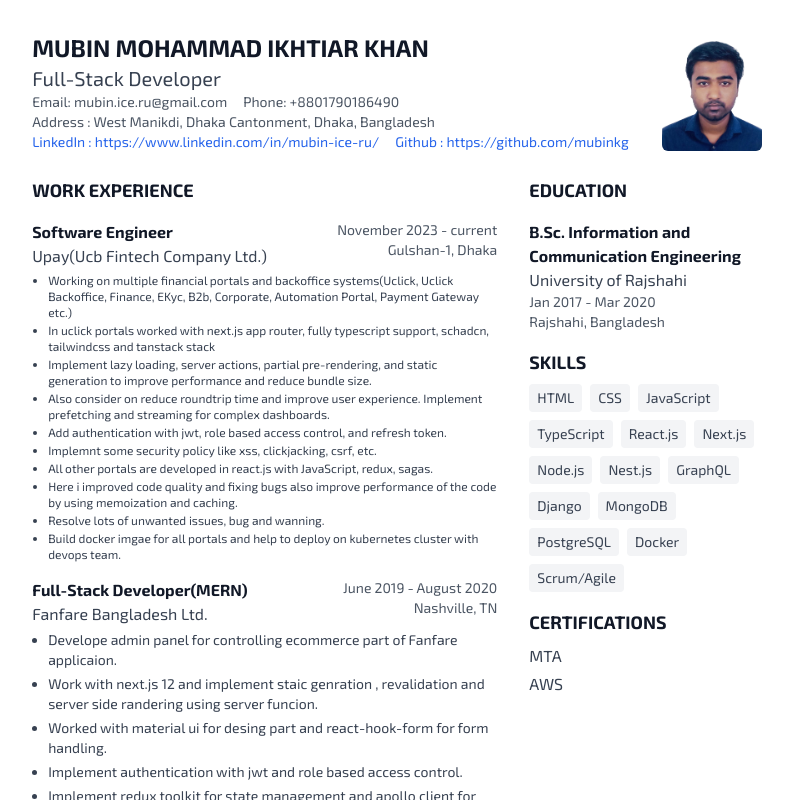
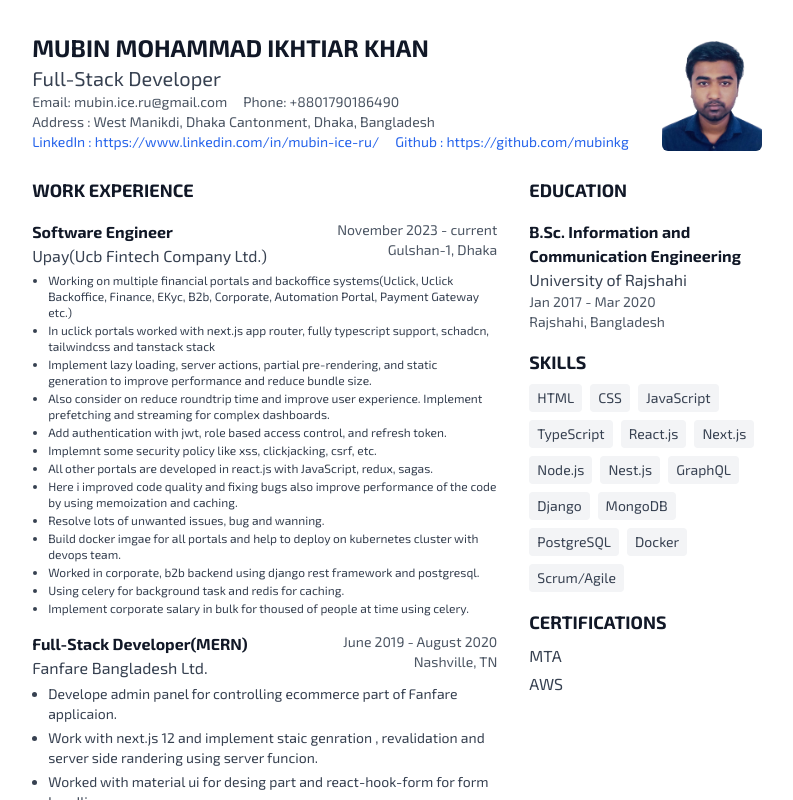
Before and after one commit to mubinkg/next-yt, a Next.js app: page /resume1 in a window 1280 px wide. Shown: the top 800 px of the page, without its empty margins (243-1036 px from the left). Built offline with nearby package versions, Linux system fonts and the light colour scheme.

Commit message:
udpate experience

```diff
--- a/app/_components/ExperienceOne.tsx
+++ b/app/_components/ExperienceOne.tsx
@@ -24,6 +24,9 @@ const ExperienceOne = () => {
                 <li>Here i improved code quality and fixing bugs also improve performance of the code by using memoization and caching.</li>
                 <li>Resolve lots of unwanted issues, bug and wanning.</li>
                 <li>Build docker imgae for all portals and help to deploy on kubernetes cluster with devops team.</li>
+                <li>Worked in corporate, b2b backend using django rest framework and postgresql.</li>
+                <li>Using celery for background task and redis for caching.</li>
+                <li>Implement corporate salary in bulk for thoused of people at time using celery.</li>
             </ul>
         </div>
     )
```
